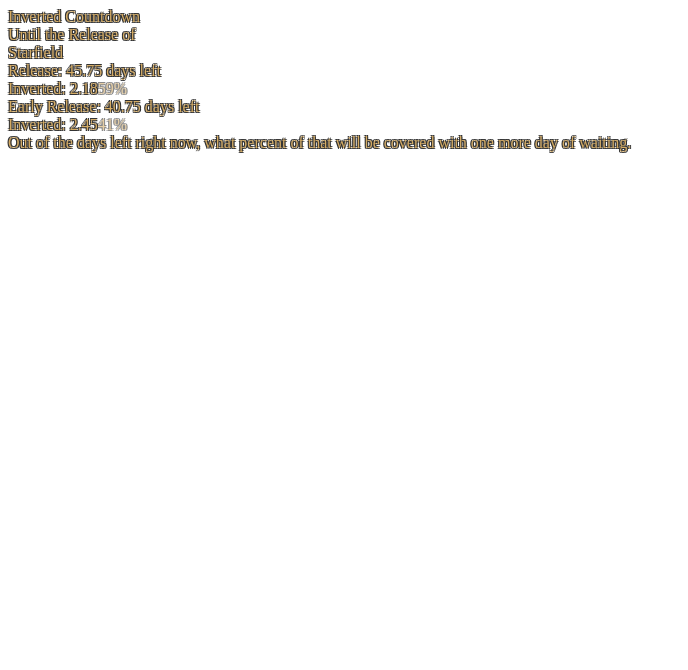
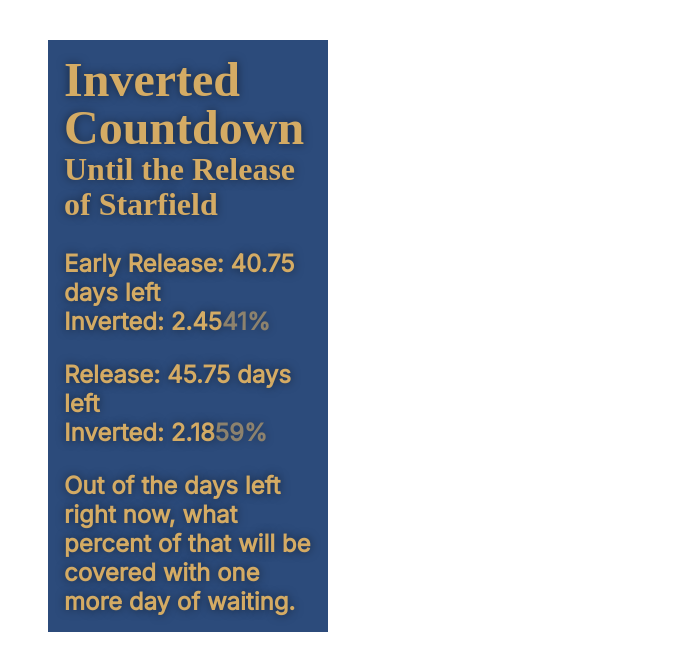
Before and after one commit to lucible/starfield-inverted-countdown, a plain HTML site: page index.html in a window 1280 px wide. Shown: the whole page, without its empty margins (0-688 px from the left). Drawn offline with Linux system fonts and the light colour scheme; a web font is replaced by a local one.

Commit message:
style updates

```diff
--- a/index.html
+++ b/index.html
@@ -1,11 +1,10 @@
 <!DOCTYPE html>
 <html>
 <head>
-
-
   <title>Starfield - Inverted Time Remaining</title>
   <link rel="icon" type="image/png" href="icon_med.png">
   <style>
+    @import url('https://fonts.googleapis.com/css2?family=Inter&family=Tektur:wght@400;600;700&display=swap');
 
     body {
       background-image: url('starfield_bg-1.jpg');
@@ -13,55 +12,55 @@
       position: fixed;
       height: 100vh;
       background-repeat: repeat;
+      display: flex;
+      width: 25%;
+      flex-direction: column;
     }
 
-    .header {
-      position: fixed;
-      top: 60px;
-      left: 40px;
-      font-size: 96px;
-      white-space: nowrap;
+    h1 {
+      margin-top: 0;
+      margin-bottom: 0;
+      font-weight: 700;
+      font-size: 3em;
+      line-height: 1;
+      font-family: 'Tektur', 'sans-serif';
     }
 
-    .sub-header {
-      position: fixed;
-      top: 185px;
-      left: 40px;
-      font-size: 58px;
-      white-space: nowrap;
+    h2 {
+      margin-top: 0;
+      font-weight: 600;
+      font-size: 2em;
+      line-height: 1.1;
+      font-family: 'Tektur', 'sans-serif';
+    }
+
+    p {
+      margin: 0;
+      font-size: 1.5em;
+      font-weight: 600;
+    }
+
+    #container {
+      font-family: 'Inter', 'sans-serif';
+      font-weight: 400;
+      margin: 0;
+      margin-left: 2.5em;
+      margin-top: 2em;
+      background-color: rgba(44, 76, 124, 1);
+      padding: 1em;
     }
 
     .countdown {
-      position: fixed;
-      top: 406px;
-      left: 40px;
-      font-size: 52px;
-      white-space: nowrap;
-    }
-
-    .inverted {
-      position: fixed;
-      top: 540px;
-      left: 40px;
-      font-size: 52px;
-      white-space: nowrap;
-    }
-
-    .invertedDark {
-      font-size: 52px;
+      margin-top: 1em;
     }
 
     .details {
-      position: fixed;
-      top: 620px;
-      left: 40px;
-      font-size: 38px;
-      white-space: nowrap;
+      margin-top: 1em;
     }
 
     .font-color {
       color: #ffffff;
-      text-shadow: -1px -1px 0 #333333, 1px -1px 0 #333333, -1px 1px 0 #333333, 1px 1px 0 #333333;
+      text-shadow: 0 0 10px rgba(0, 0, 0, .5);
     }
 
     .font-trans {
@@ -79,44 +78,43 @@
       z-index: -2;
       opacity: 0%;
     }
-
   </style>
 </head>
 <body>
 
-  <div class="font-color">
-    Inverted Countdown
-  </div>
+  <div id="container">
+    <h1 class="font-color">
+      Inverted Countdown
+    </h1>
 
-  <div class="font-color">
-    Until the Release of <br>
-    Starfield
-  </div>
+    <h2 class="font-color">
+      Until the Release of Starfield
+    </h2>
 
-  <div class="font-color">
-    <span id="timeLeft"></span>
-  </div>
+    <p class="font-color">
+      <span id="preorderTimeLeft"></span>
+    </p>
 
-  <div class="">
-    <span id="invertedPercent" class="font-color"></span><span id="invertedPercentLastTwo" class="font-color font-trans"></span>
-  </div>
+    <p class="">
+      <span id="preorderInvertedPercent" class="font-color"></span><span id="preorderInvertedPercentLastTwo" class="font-color font-trans"></span>
+    </p>
 
-  <div class="font-color">
-    <span id="preorderTimeLeft"></span>
-  </div>
+    <p class="countdown font-color">
+      <span id="timeLeft"></span>
+    </p>
 
-  <div class="">
-    <span id="preorderInvertedPercent" class="font-color"></span><span id="preorderInvertedPercentLastTwo" class="font-color font-trans"></span>
-  </div>
+    <p class="">
+      <span id="invertedPercent" class="font-color"></span><span id="invertedPercentLastTwo" class="font-color font-trans"></span>
+    </p>
 
-  <div class="font-color">
-    <span id="description"></span>
+    <p class="details font-color">
+      <span id="description"></span>
+    </p>
   </div>
 
   <div class="image-done" id="image-done"></div>
   <div style="height: 10000px; width: 10000px;"></div>
 
-
   <script src="script.js"></script>
 </body>
 </html>
```
